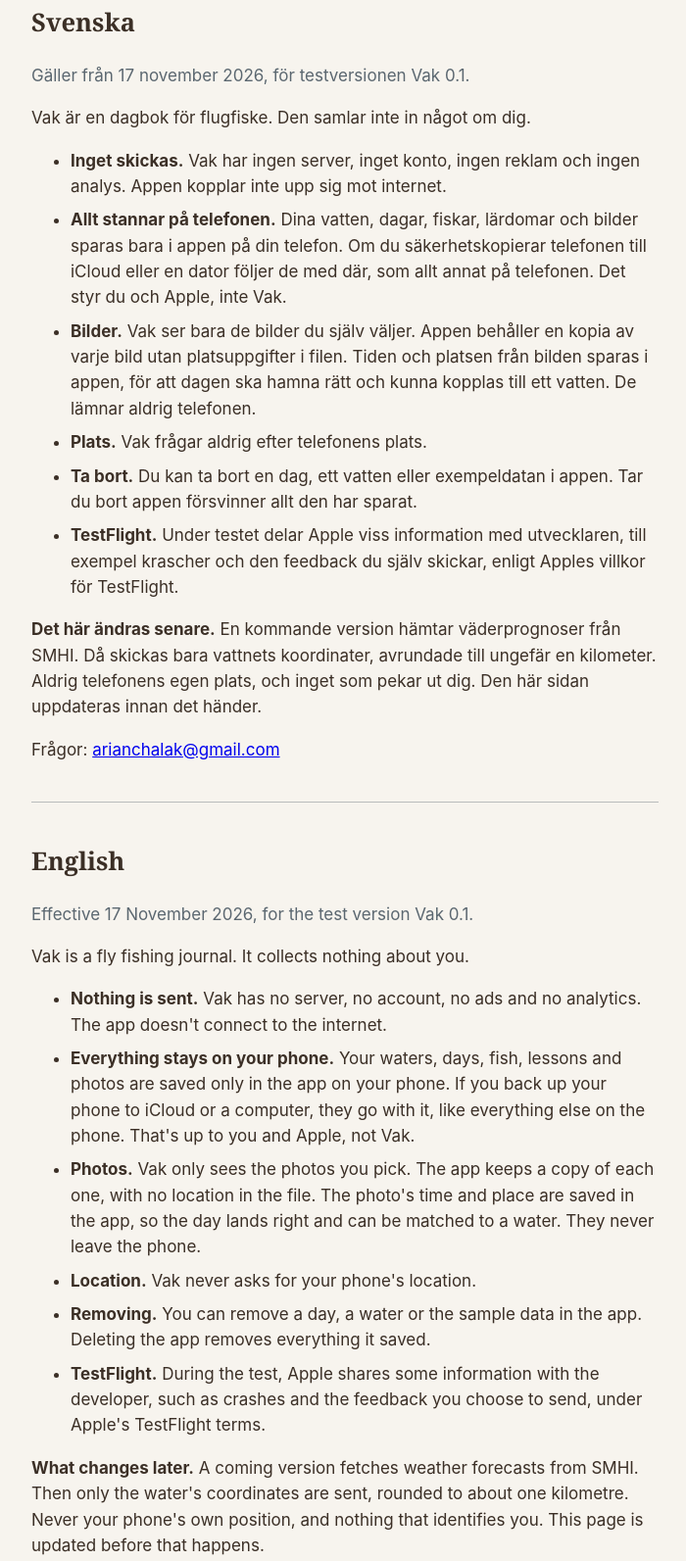
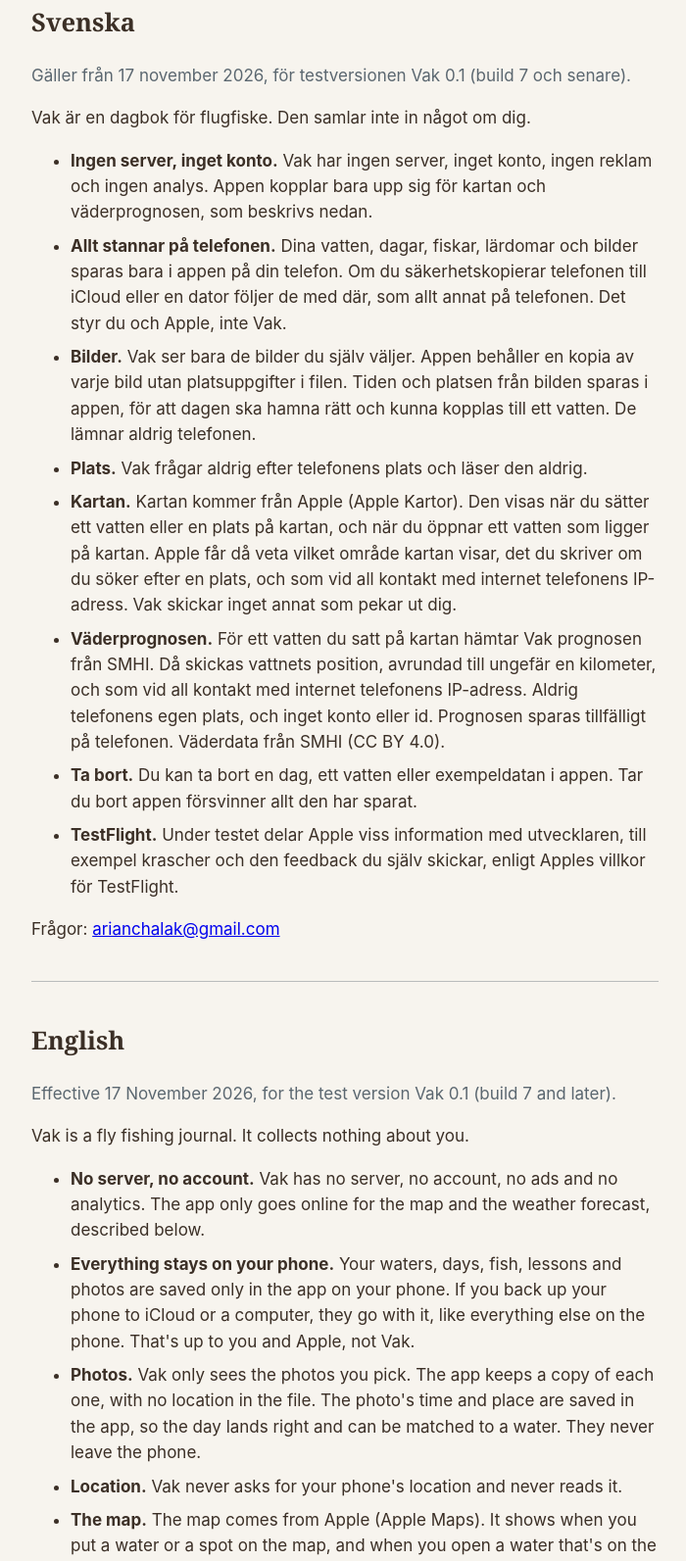
Before and after one commit to arianlabs/vak-privacy, a plain HTML site: page index.html in a window 1280 px wide. Shown: the part 183-1776 px from the top of the page at 98% size, without its empty margins (288-988 px from the left). Drawn offline with Linux system fonts and the light colour scheme.

Commit message:
docs: say what goes to Apple's map and to SMHI
Copied from docs/privacy-policy.md in the app's repository, for build 7
and later. The contact email is kept as it was.

Co-Authored-By: Claude Opus 5.5 <noreply@anthropic.com>

```diff
--- a/index.html
+++ b/index.html
@@ -22,17 +22,18 @@
 
 <section lang="sv">
 <h2>Svenska</h2>
-<p class="meta">Gäller från 17 november 2026, för testversionen Vak 0.1.</p>
+<p class="meta">Gäller från 17 november 2026, för testversionen Vak 0.1 (build 7 och senare).</p>
 <p>Vak är en dagbok för flugfiske. Den samlar inte in något om dig.</p>
 <ul>
-<li><strong>Inget skickas.</strong> Vak har ingen server, inget konto, ingen reklam och ingen analys. Appen kopplar inte upp sig mot internet.</li>
+<li><strong>Ingen server, inget konto.</strong> Vak har ingen server, inget konto, ingen reklam och ingen analys. Appen kopplar bara upp sig för kartan och väderprognosen, som beskrivs nedan.</li>
 <li><strong>Allt stannar på telefonen.</strong> Dina vatten, dagar, fiskar, lärdomar och bilder sparas bara i appen på din telefon. Om du säkerhetskopierar telefonen till iCloud eller en dator följer de med där, som allt annat på telefonen. Det styr du och Apple, inte Vak.</li>
 <li><strong>Bilder.</strong> Vak ser bara de bilder du själv väljer. Appen behåller en kopia av varje bild utan platsuppgifter i filen. Tiden och platsen från bilden sparas i appen, för att dagen ska hamna rätt och kunna kopplas till ett vatten. De lämnar aldrig telefonen.</li>
-<li><strong>Plats.</strong> Vak frågar aldrig efter telefonens plats.</li>
+<li><strong>Plats.</strong> Vak frågar aldrig efter telefonens plats och läser den aldrig.</li>
+<li><strong>Kartan.</strong> Kartan kommer från Apple (Apple Kartor). Den visas när du sätter ett vatten eller en plats på kartan, och när du öppnar ett vatten som ligger på kartan. Apple får då veta vilket område kartan visar, det du skriver om du söker efter en plats, och som vid all kontakt med internet telefonens IP-adress. Vak skickar inget annat som pekar ut dig.</li>
+<li><strong>Väderprognosen.</strong> För ett vatten du satt på kartan hämtar Vak prognosen från SMHI. Då skickas vattnets position, avrundad till ungefär en kilometer, och som vid all kontakt med internet telefonens IP-adress. Aldrig telefonens egen plats, och inget konto eller id. Prognosen sparas tillfälligt på telefonen. Väderdata från SMHI (CC BY 4.0).</li>
 <li><strong>Ta bort.</strong> Du kan ta bort en dag, ett vatten eller exempeldatan i appen. Tar du bort appen försvinner allt den har sparat.</li>
 <li><strong>TestFlight.</strong> Under testet delar Apple viss information med utvecklaren, till exempel krascher och den feedback du själv skickar, enligt Apples villkor för TestFlight.</li>
 </ul>
-<p><strong>Det här ändras senare.</strong> En kommande version hämtar väderprognoser från SMHI. Då skickas bara vattnets koordinater, avrundade till ungefär en kilometer. Aldrig telefonens egen plats, och inget som pekar ut dig. Den här sidan uppdateras innan det händer.</p>
 <p>Frågor: <a href="mailto:arianchalak@gmail.com">arianchalak@gmail.com</a></p>
 </section>
 
@@ -40,17 +41,18 @@
 
 <section lang="en">
 <h2>English</h2>
-<p class="meta">Effective 17 November 2026, for the test version Vak 0.1.</p>
+<p class="meta">Effective 17 November 2026, for the test version Vak 0.1 (build 7 and later).</p>
 <p>Vak is a fly fishing journal. It collects nothing about you.</p>
 <ul>
-<li><strong>Nothing is sent.</strong> Vak has no server, no account, no ads and no analytics. The app doesn't connect to the internet.</li>
+<li><strong>No server, no account.</strong> Vak has no server, no account, no ads and no analytics. The app only goes online for the map and the weather forecast, described below.</li>
 <li><strong>Everything stays on your phone.</strong> Your waters, days, fish, lessons and photos are saved only in the app on your phone. If you back up your phone to iCloud or a computer, they go with it, like everything else on the phone. That's up to you and Apple, not Vak.</li>
 <li><strong>Photos.</strong> Vak only sees the photos you pick. The app keeps a copy of each one, with no location in the file. The photo's time and place are saved in the app, so the day lands right and can be matched to a water. They never leave the phone.</li>
-<li><strong>Location.</strong> Vak never asks for your phone's location.</li>
+<li><strong>Location.</strong> Vak never asks for your phone's location and never reads it.</li>
+<li><strong>The map.</strong> The map comes from Apple (Apple Maps). It shows when you put a water or a spot on the map, and when you open a water that's on the map. Apple then learns which area the map shows, what you type if you search for a place, and, as with anything online, the phone's IP address. Vak sends nothing else that identifies you.</li>
+<li><strong>The weather forecast.</strong> For a water you've put on the map, Vak fetches the forecast from SMHI. That sends the water's position, rounded to about a kilometre, and, as with anything online, the phone's IP address. Never your phone's own location, and no account or ID. The forecast is kept on the phone for a while. Weather data from SMHI (CC BY 4.0).</li>
 <li><strong>Removing.</strong> You can remove a day, a water or the sample data in the app. Deleting the app removes everything it saved.</li>
 <li><strong>TestFlight.</strong> During the test, Apple shares some information with the developer, such as crashes and the feedback you choose to send, under Apple's TestFlight terms.</li>
 </ul>
-<p><strong>What changes later.</strong> A coming version fetches weather forecasts from SMHI. Then only the water's coordinates are sent, rounded to about one kilometre. Never your phone's own position, and nothing that identifies you. This page is updated before that happens.</p>
 <p>Questions: <a href="mailto:arianchalak@gmail.com">arianchalak@gmail.com</a></p>
 </section>
 </body>
```
